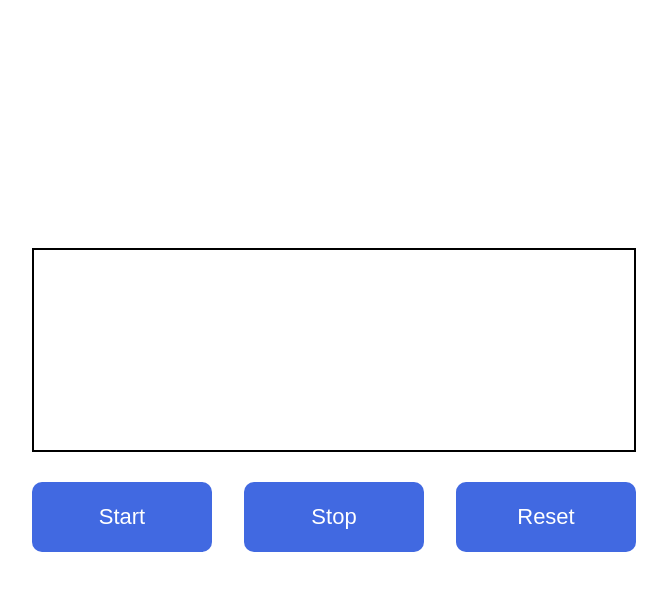
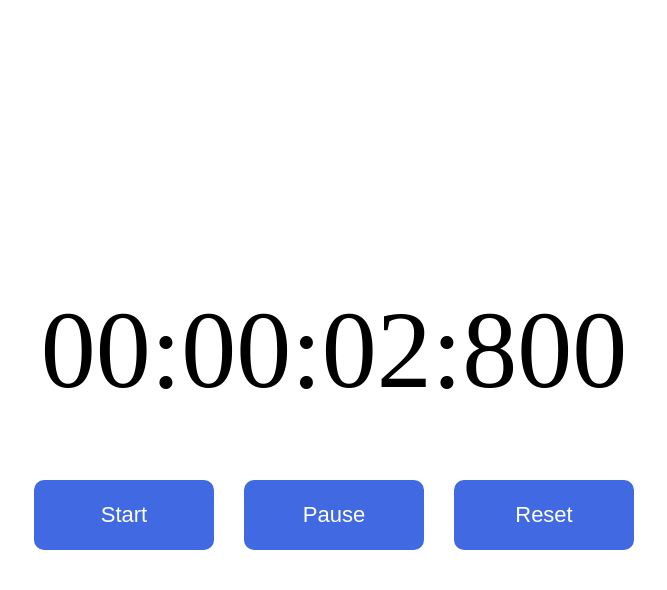
Before and after one commit to parniyaan/100DaysOfCode, a website: page chronometer/index.html in a window 1280 px wide. Both pictures are taken after a click on the button "Start". Shown: the whole page, without its empty margins (306-973 px from the left). Drawn offline with Linux system fonts and the light colour scheme.

Commit message:
add new project about chronometer

```diff
--- a/chronometer/index.html
+++ b/chronometer/index.html
@@ -6,21 +6,19 @@
           content="width=device-width, user-scalable=no, initial-scale=1.0, maximum-scale=1.0, minimum-scale=1.0">
     <meta http-equiv="X-UA-Compatible" content="ie=edge">
     <link rel="stylesheet" href="style.css">
-    <script src="script.js" ></script>
+    <script src="script.js" defer ></script>
     <title>Chronometer</title>
 </head>
 <body>
 <div class="chronometer">
-    <div class="time">
-        <div id="hour"></div>
-        <div id="minute"></div>
-        <div id="second"></div>
+    <div id="display">
+
     </div>
 
     <div class="buttons">
         <button id="start-btn" >Start</button>
-        <button id="stop-btn">Stop</button>
-        <button id="rest-btn">Reset</button>
+        <button id="pause-btn">Pause</button>
+        <button id="reset-btn">Reset</button>
     </div>
 </div>
 </body>
--- a/chronometer/script.js
+++ b/chronometer/script.js
@@ -1,9 +1,47 @@
-const hour =document.querySelector('#hour');
-const minute =document.querySelector('#minute');
-const second =document.querySelector('#second');
-const startButton =document.querySelector('#start-btn');
-const stopButton =document.querySelector('#stop-btn');
-const resetButton =document.querySelector('#reset-btn');
+const startButton = document.querySelector('#start-btn');
+const pauseButton = document.querySelector('#pause-btn');
+const resetButton = document.querySelector('#reset-btn');
+const display = document.querySelector('#display');
+display.textContent ='00:00:00:000';
+let timer;
+let start;
 
+function setTime() {
 
-let
+    let pastTime = Date.now() - start;
+    let hour = Math.floor(pastTime / 3600000);
+    let minute = Math.floor((pastTime % 3600000) / 60000);
+    let second = Math.floor((pastTime % 60000) / 1000);
+    let milliSecond = Math.floor(pastTime % 1000);
+
+    hour = hour.toString().padStart(2, '0');
+    minute = minute.toString().padStart(2, '0');
+    second = second.toString().padStart(2, '0');
+
+    display.textContent = hour + ':' + minute + ':' + second + ':' + milliSecond;
+    console.log(display.textContent);
+}
+
+function StartTime() {
+    start = Date.now();
+
+    timer = setInterval(setTime, 1);
+}
+
+function pauseTime() {
+
+    if (timer !== null) {
+        clearInterval(timer);
+        timer = null;
+    }else {
+        timer = setInterval(setTime, 1);
+    }
+}
+
+function resetTime() {
+    display.textContent = '00:00:00:000';
+}
+
+startButton.addEventListener('click', StartTime);
+pauseButton.addEventListener('click', pauseTime);
+resetButton.addEventListener('click', resetTime);
--- a/chronometer/style.css
+++ b/chronometer/style.css
@@ -10,19 +10,14 @@ body {
         display: flex;
         flex-direction: column;
 
-        .time {
+        #display {
             display: flex;
-            justify-content: space-between;
+            align-items: center;
+            justify-content: center;
             width: 600px;
             height: 200px;
-            border: 2px solid black;
-
-
-            div {
-                width: 180px;
-                font-size: 30px;
-                color: black;
-            }
+            font-size: 110px;
+            color: #000;
         }
 
         .buttons {
@@ -42,5 +37,6 @@ body {
 
             }
         }
+
     }
-    }
+}
--- a/digital-watch/script.js
+++ b/digital-watch/script.js
@@ -6,9 +6,7 @@ function setTime() {
     let minute = time.getMinutes();
     let second = time.getSeconds();
 
-    hour =hour.toString().padStart(2,'0');
-    minute = minute.toString().padStart(2, '0');
-    second = second.toString().padStart(2, '0');
+
 
     watch.textContent = hour + ':' + minute+ ':' + second;
 
--- a/random-password/script.js
+++ b/random-password/script.js
@@ -27,12 +27,9 @@ function generatePassword() {
     const char = [];
 
     for (let key in config) {
-        console.log(key, config[key])
-
-
 
         if (config[key]) {
-            char.push(characters[key])
+            char.push(characters[key]);
         }
     }
 
```
